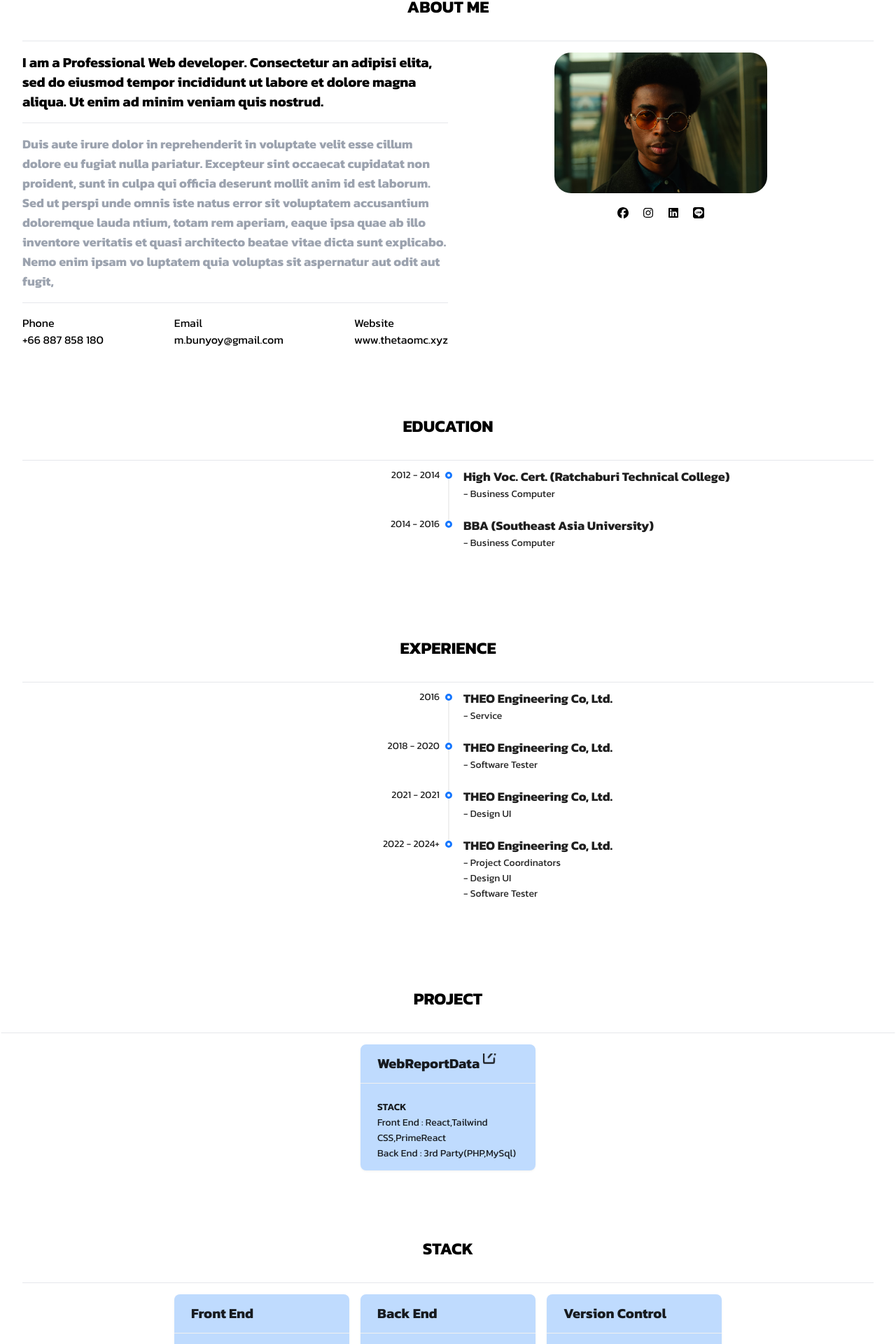
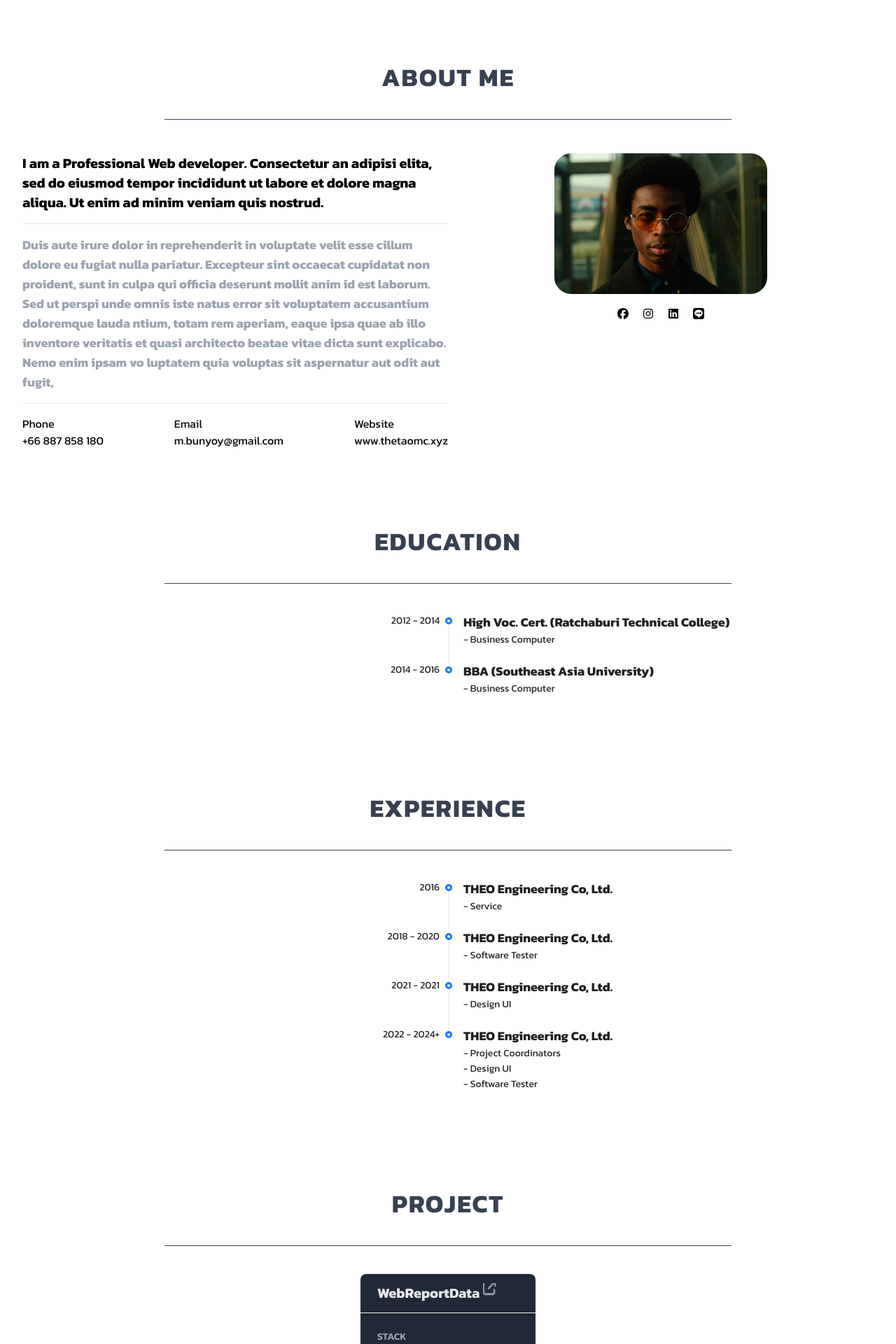
Before and after one commit to TheTaoMC/nextjs-portfoliov1, a Next.js app: page / in a window 1280 px wide. Shown: the part 870-2790 px from the top of the page at 70% size. Built offline with nearby package versions, Linux system fonts and the light colour scheme.

Commit message:
6620241544

```diff
--- a/src/app/aboutme/page.jsx
+++ b/src/app/aboutme/page.jsx
@@ -34,11 +34,14 @@ function AboutME() {
 
       <div>
         <Container>
-          <div id="ABOUT ME" className="text-center py-4 text-2xl font-bold">
+          <div
+            id="ABOUT ME"
+            className="text-center py-8 mt-20 text-4xl font-bold tracking-wider text-gray-700 uppercase"
+          >
             ABOUT ME
           </div>
-          <div className="py-4">
-            <hr />
+          <div className="py-2 mb-10">
+            <hr className="border-gray-700 w-2/3 mx-auto" />
           </div>
           <div className="flex">
             <div className="w-1/2">
--- a/src/app/contactme/page.jsx
+++ b/src/app/contactme/page.jsx
@@ -59,14 +59,14 @@ function ContactME() {
       <Container>
         <div
           id="CONTACT ME"
-          className="text-center py-4 mt-20 text-2xl font-bold"
+          className="text-center py-8 mt-20 text-4xl font-bold tracking-wider text-gray-700 uppercase"
         >
           CONTACT ME
         </div>
-        <div className="py-4">
-          <hr />
+        <div className="py-2 mb-4">
+          <hr className="border-gray-700 w-2/3 mx-auto" />
         </div>
-        <div className="flex justify-center">
+        <div className="flex justify-center bg-gray-200 rounded-lg p-4">
           <div className="">
             <Form
               {...layout}
--- a/src/app/education/page.jsx
+++ b/src/app/education/page.jsx
@@ -7,12 +7,12 @@ function Education() {
       <Container>
         <div
           id="EDUCATION"
-          className="text-center py-4 mt-20 text-2xl font-bold"
+          className="text-center py-8 mt-20 text-4xl font-bold tracking-wider text-gray-700 uppercase"
         >
           EDUCATION
         </div>
-        <div className="py-4">
-          <hr />
+        <div className="py-2 mb-10">
+          <hr className="border-gray-700 w-2/3 mx-auto" />
         </div>
         <div>
           <Timeline
--- a/src/app/experience/page.jsx
+++ b/src/app/experience/page.jsx
@@ -7,12 +7,12 @@ function Experience() {
       <Container>
         <div
           id="EXPERIENCE"
-          className="text-center py-4 mt-20 text-2xl font-bold uppercase"
+          className="text-center py-8 mt-20 text-4xl font-bold tracking-wider text-gray-700 uppercase"
         >
           Experience
         </div>
-        <div className="py-4">
-          <hr />
+        <div className="py-2 mb-10">
+          <hr className="border-gray-700 w-2/3 mx-auto" />
         </div>
         <div>
           <Timeline
--- /dev/null
+++ b/src/app/footer/page.jsx
@@ -0,0 +1,13 @@
+import React from "react";
+
+function Footer() {
+  return (
+    <>
+      <div className="m-5 flex justify-center items-center">
+        <div>© Copyright. Design And Developed By TheTaoMC</div>
+      </div>
+    </>
+  );
+}
+
+export default Footer;
--- a/src/app/page.jsx
+++ b/src/app/page.jsx
@@ -21,6 +21,7 @@ import Stack from "./stack/page";
 import ContactME from "./contactme/page";
 import Preloader from "./components/preloader/Preloader";
 import SectionWrapper from "./components/sectionWrapper/SectionWrapper";
+import Footer from "./footer/page";
 
 export default function Home() {
   const [isLoading, setIsLoading] = useState(true);
@@ -43,8 +44,9 @@ export default function Home() {
         }}
       >
         <Navber />
-
-        <AboutME />
+        <SectionWrapper>
+          <AboutME />
+        </SectionWrapper>
         <SectionWrapper>
           <Education />
         </SectionWrapper>
@@ -60,6 +62,9 @@ export default function Home() {
         <SectionWrapper>
           <ContactME />
         </SectionWrapper>
+        <SectionWrapper>
+          <Footer />
+        </SectionWrapper>
         <FloatButton.BackTop />
       </ConfigProvider>
     </>
--- a/src/app/project/page.jsx
+++ b/src/app/project/page.jsx
@@ -18,32 +18,40 @@ function Project() {
       <Container>
         <div
           id="PROJECT"
-          className="text-center py-4 mt-20 text-2xl font-bold uppercase"
+          className="text-center py-8 mt-20 text-4xl font-bold tracking-wider text-gray-700 uppercase"
         >
           Project
         </div>
-        <div className="py-4 scale-105">
-          <hr />
+        <div className="py-2 mb-4">
+          <hr className="border-gray-700 w-2/3 mx-auto" />
         </div>
-        <div className="flex gap-4 justify-center items-center flex-wrap">
+        <div className="flex gap-6 justify-center items-center flex-wrap  p-4">
           <Card
             title={
               <span
-                className="text-xl font-bold cursor-pointer"
+                className="text-xl font-bold text-gray-200 cursor-pointer"
                 onClick={() => setOpen(true)}
               >
                 WebReportData{" "}
-                <FontAwesomeIcon icon={faArrowUpRightFromSquare} bounce />
+                <FontAwesomeIcon
+                  icon={faArrowUpRightFromSquare}
+                  bounce
+                  className="text-gray-400"
+                />
               </span>
             }
             bordered={false}
             style={{ width: 250, height: 180 }}
-            className="bg-blue-200 hover:bg-blue-300 hover:scale-105 hover:z-50 transition-all duration-500 "
+            className="bg-gray-800 hover:bg-gray-900 hover:scale-105 hover:z-50 transition-all duration-500 "
           >
             <div>
-              <div className="font-semibold">STACK</div>
-              <div>Front End : React,Tailwind CSS,PrimeReact</div>
-              <div>Back End : 3rd Party(PHP,MySql)</div>
+              <div className="font-semibold text-gray-400">STACK</div>
+              <div className="text-gray-300">
+                Front End : React,Tailwind CSS,PrimeReact
+              </div>
+              <div className="text-gray-300">
+                Back End : 3rd Party(PHP,MySql)
+              </div>
             </div>
           </Card>
         </div>
--- a/src/app/stack/page.jsx
+++ b/src/app/stack/page.jsx
@@ -10,43 +10,59 @@ function Stack() {
       <Container>
         <div
           id="STACK"
-          className="text-center py-4 mt-20 text-2xl font-bold uppercase"
+          className="text-center py-8 mt-20 text-4xl font-bold tracking-wider text-gray-700 uppercase"
         >
           Stack
         </div>
-        <div className="py-4">
-          <hr />
+        <div className="py-2 mb-4">
+          <hr className="border-gray-700 w-2/3 mx-auto" />
         </div>
-        <div className="flex gap-4 justify-center items-center flex-wrap">
+        <div className="flex gap-6 justify-center items-center flex-wrap  p-4">
           <Card
-            title={<span className="text-xl font-bold">Front End</span>}
+            title={
+              <span className="text-xl font-bold text-gray-200 cursor-pointer">
+                Front End
+              </span>
+            }
             bordered={false}
             style={{ width: 250, height: 180 }}
-            className="bg-blue-200 hover:bg-blue-300 hover:scale-105 hover:z-50 transition-all duration-500 "
+            className="bg-gray-800 hover:bg-gray-900 hover:scale-105 hover:z-50 transition-all duration-500 "
           >
-            <p>ReactJS - NextJS</p>
-            <p>Tailwind CSS</p>
-            <p>PrimeReact - UI components</p>
-            <p>Ant Design - UI components</p>
+            <p className="font-semibold text-gray-400">ReactJS - NextJS</p>
+            <p className="font-semibold text-gray-400">Tailwind CSS</p>
+            <p className="font-semibold text-gray-400">
+              PrimeReact - UI components
+            </p>
+            <p className="font-semibold text-gray-400">
+              Ant Design - UI components
+            </p>
           </Card>
           <Card
-            title={<span className="text-xl font-bold ">Back End</span>}
+            title={
+              <span className="text-xl font-bold text-gray-200 cursor-pointer">
+                Back End
+              </span>
+            }
             bordered={false}
             style={{ width: 250, height: 180 }}
-            className="bg-blue-200 hover:bg-blue-300 hover:scale-105 hover:z-50 transition-all duration-500 "
+            className="bg-gray-800 hover:bg-gray-900 hover:scale-105 hover:z-50 transition-all duration-500 "
           >
-            <p>Express - Node.js</p>
-            <p>SqlServer</p>
-            <p>MySql</p>
+            <p className="font-semibold text-gray-400">Express - Node.js</p>
+            <p className="font-semibold text-gray-400">SqlServer</p>
+            <p className="font-semibold text-gray-400">MySql</p>
           </Card>
 
           <Card
-            title={<span className="text-xl font-bold">Version Control</span>}
+            title={
+              <span className="text-xl font-bold text-gray-200 cursor-pointer">
+                Version Control
+              </span>
+            }
             bordered={false}
             style={{ width: 250, height: 180 }}
-            className="bg-blue-200 hover:bg-blue-300 hover:scale-105 hover:z-50 transition-all duration-500 "
+            className="bg-gray-800 hover:bg-gray-900 hover:scale-105 hover:z-50 transition-all duration-500 "
           >
-            <p>
+            <p className="font-semibold text-gray-400">
               Github{" "}
               <a
                 href="https://github.com/TheTaoMC"
```
